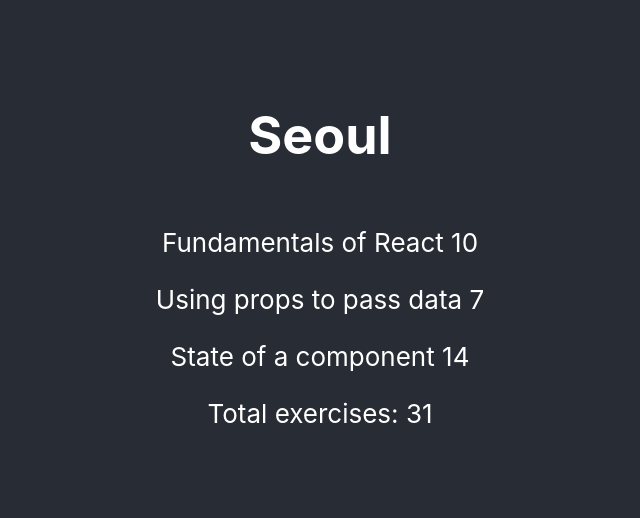
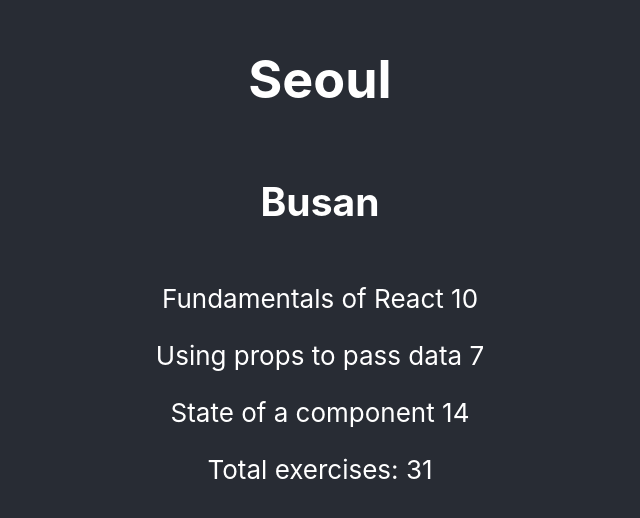
Before and after one commit to SSOL7/Osa2, a React (Vite) app: page / in a window 1280 px wide. Shown: the part 138-656 px from the top of the page, without its empty margins (320-960 px from the left). Built offline with nearby package versions, Linux system fonts and the light colour scheme.

Commit message:
Tehtävä 2.2

```diff
--- a/src/App.jsx
+++ b/src/App.jsx
@@ -18,7 +18,7 @@
     }
   ]
 
-  // calculate the total of exercises
+  // calculate total of exercises
   const totalExercises = course.reduce((total, course) => total + course.exercises, 0);
 
 
@@ -26,6 +26,7 @@
     <div className="App">
       <header className="App-header">
         <h1>Seoul</h1>
+        <h2>Busan</h2>
         <Course course={course} totalExercises={totalExercises} />
       </header>
     </div>
```
